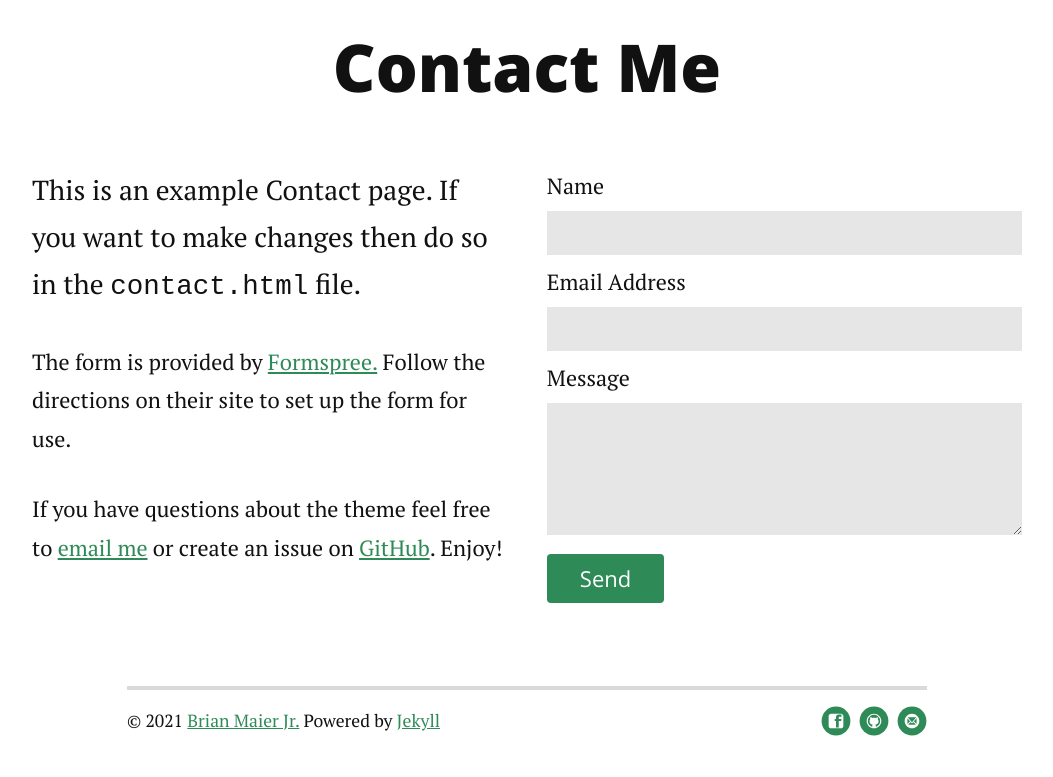
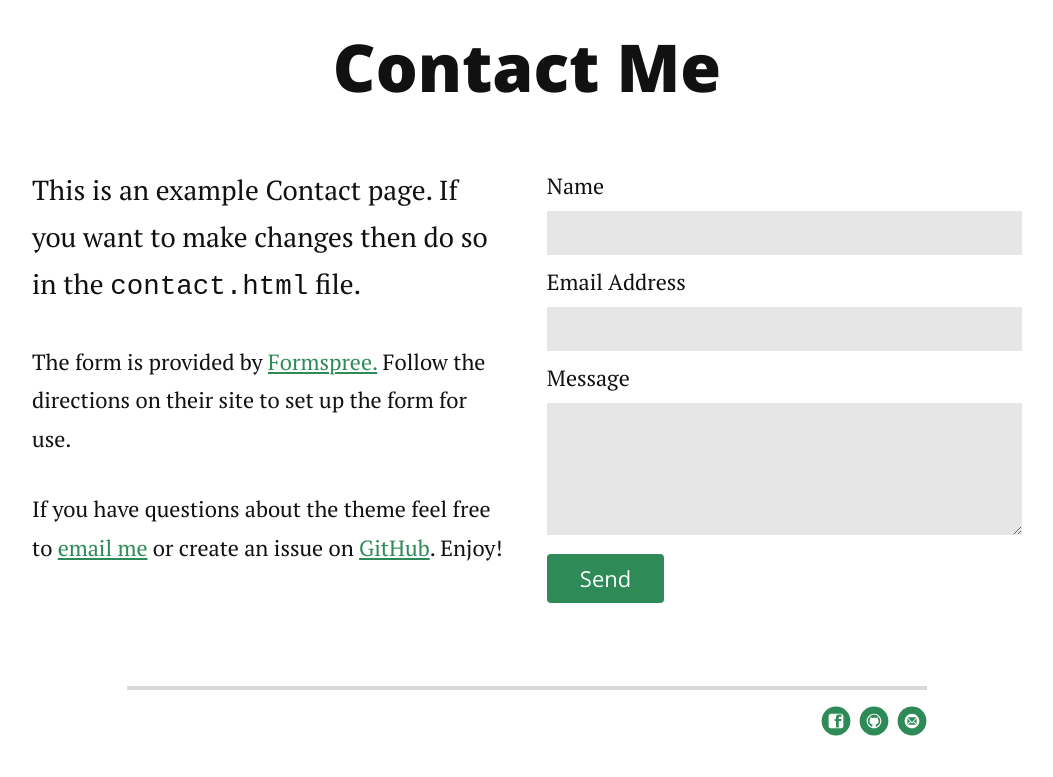
Before and after one commit to Choi-Jiwon-38/Choi-Jiwon-38.github.io, a Jekyll site: the page built from contact.md, in a window 1280 px wide. Shown: the part 330-1107 px from the top of the page, without its empty margins (113-1166 px from the left). Built offline with Jekyll 4.4.1, drawn with Linux system fonts in a browser that asks for light colours; nearby versions of some CDN libraries.

Commit message:
Remove unused code

```diff
--- a/_includes/footer.html
+++ b/_includes/footer.html
@@ -1,11 +1,5 @@
 <div class="footer">
 	<div class="container">
-		<p class="copy">
-			&copy; {{ site.time | date: '%Y' }}
-			<a href="http://brianmaierjr.com">Brian Maier Jr.</a> Powered by
-			<a href="http://jekyllrb.com">Jekyll</a>
-		</p>
-
 		<div class="footer-links">
 			<ul class="noList">
 				{%- if site.social.facebook -%}
@@ -36,68 +30,6 @@
 								transform="translate(25,25) scale(0.5)"
 								d="M82.667,1H17.335C8.351,1,1,8.351,1,17.336v65.329c0,8.99,7.351,16.335,16.334,16.335h65.332 C91.652,99.001,99,91.655,99,82.665V17.337C99,8.353,91.652,1.001,82.667,1L82.667,1z M84.318,50H68.375v42.875H50V50h-8.855V35.973 H50v-9.11c0-12.378,5.339-19.739,19.894-19.739h16.772V22.3H72.967c-4.066-0.007-4.57,2.12-4.57,6.078l-0.023,7.594H86.75 l-2.431,14.027V50z"
 							></path>
-						</svg>
-					</a>
-				</li>
-				{%- endif -%} {%- if site.social.twitter -%}
-				<li>
-					<a
-						href="https://twitter.com/{{ site.social.twitter }}"
-						target="_blank"
-					>
-						<svg
-							id="twitter"
-							class="custom-icon"
-							version="1.1"
-							xmlns="http://www.w3.org/2000/svg"
-							xmlns:xlink="http://www.w3.org/1999/xlink"
-							viewBox="0 0 100 100"
-							style="height: 30px; width: 30px;"
-						>
-							<circle
-								class="outer-shape"
-								cx="50"
-								cy="50"
-								r="48"
-								style="opacity: 1;"
-							></circle>
-							<path
-								class="inner-shape"
-								style="opacity: 1;"
-								transform="translate(25,25) scale(0.5)"
-								d="M99.001,19.428c-3.606,1.608-7.48,2.695-11.547,3.184c4.15-2.503,7.338-6.466,8.841-11.189 c-3.885,2.318-8.187,4-12.768,4.908c-3.667-3.931-8.893-6.387-14.676-6.387c-11.104,0-20.107,9.054-20.107,20.223 c0,1.585,0.177,3.128,0.52,4.609c-16.71-0.845-31.525-8.895-41.442-21.131C6.092,16.633,5.1,20.107,5.1,23.813 c0,7.017,3.55,13.208,8.945,16.834c-3.296-0.104-6.397-1.014-9.106-2.529c-0.002,0.085-0.002,0.17-0.002,0.255 c0,9.799,6.931,17.972,16.129,19.831c-1.688,0.463-3.463,0.71-5.297,0.71c-1.296,0-2.555-0.127-3.783-0.363 c2.559,8.034,9.984,13.882,18.782,14.045c-6.881,5.424-15.551,8.657-24.971,8.657c-1.623,0-3.223-0.096-4.796-0.282 c8.898,5.738,19.467,9.087,30.82,9.087c36.982,0,57.206-30.817,57.206-57.543c0-0.877-0.02-1.748-0.059-2.617 C92.896,27.045,96.305,23.482,99.001,19.428z"
-							></path>
-						</svg>
-					</a>
-				</li>
-				{%- endif -%} {%- if site.social.linkedin -%}
-				<li>
-					<a
-						href="https://www.linkedin.com/in/{{ site.social.linkedin }}"
-						target="_blank"
-					>
-						<svg
-							id="linkedin"
-							xmlns="http://www.w3.org/2000/svg"
-							width="96"
-							height="96"
-							viewBox="0 0 96 96"
-						>
-							<g fill="none">
-								<circle
-									class="outer-shape"
-									cx="48"
-									cy="48"
-									r="48"
-									fill="#000"
-								/>
-								<path
-									class="inner-shape"
-									fill="#FFF"
-									d="M10.2966071,46 L0.759821429,46 L0.759821429,15.2881537 L10.2966071,15.2881537 L10.2966071,46 Z M5.52308036,11.0987745 C2.47352679,11.0987745 1.17239551e-12,8.57282522 1.17239551e-12,5.52320357 C1.17239551e-12,2.47282245 2.47276734,-9.65449942e-13 5.52308036,-9.65449942e-13 C8.57339338,-9.65449942e-13 11.0461607,2.47282245 11.0461607,5.52320357 C11.0461607,8.57282522 8.57160714,11.0987745 5.52308036,11.0987745 Z M45.9897321,46 L36.4734821,46 L36.4734821,31.0496663 C36.4734821,27.4866403 36.4016071,22.9173419 31.5151339,22.9173419 C26.5567857,22.9173419 25.7969643,26.7884104 25.7969643,30.7929641 L25.7969643,46 L16.2704464,46 L16.2704464,15.2881537 L25.4170536,15.2881537 L25.4170536,19.4775329 L25.5505357,19.4775329 C26.82375,17.0645326 29.9338839,14.5180472 34.5739286,14.5180472 C44.2257143,14.5180472 46,20.8739927 46,29.1295341 L46,46 L45.9897321,46 Z"
-									transform="translate(25 25)"
-								/>
-							</g>
 						</svg>
 					</a>
 				</li>
```
